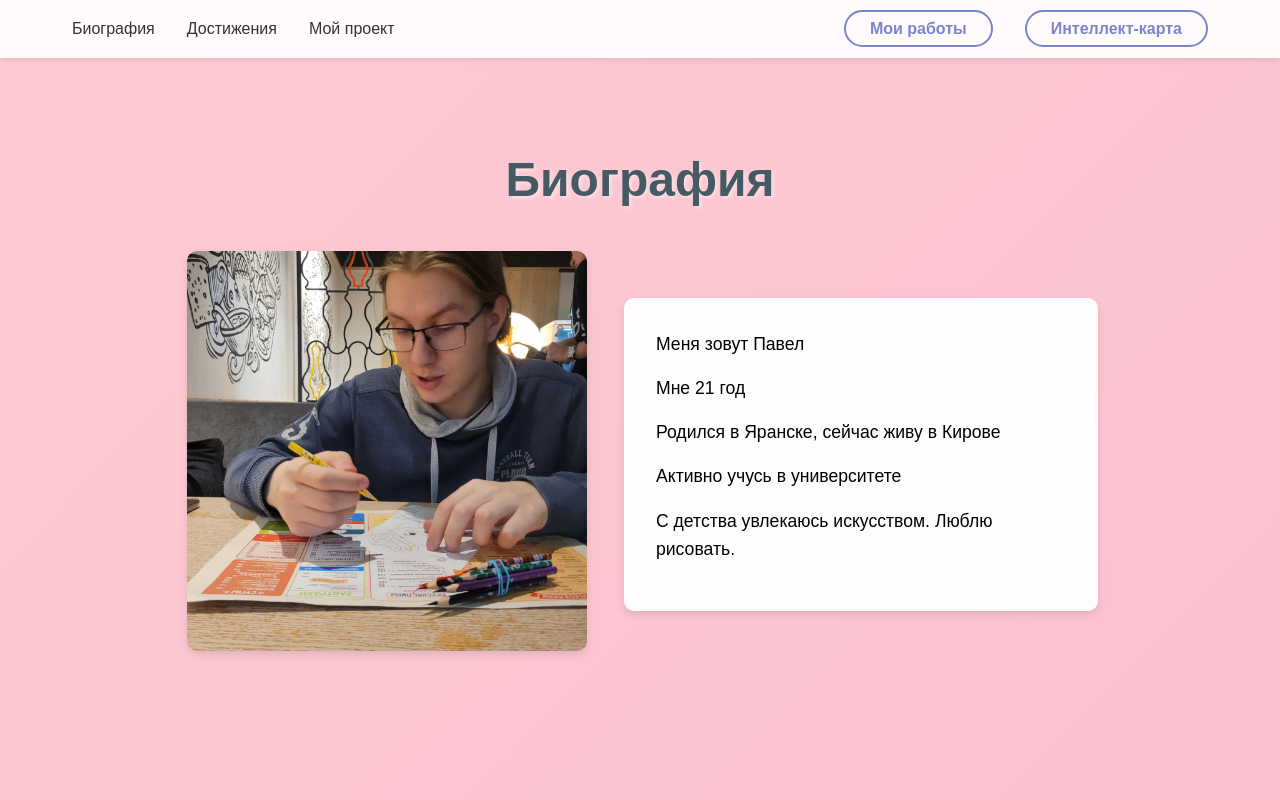
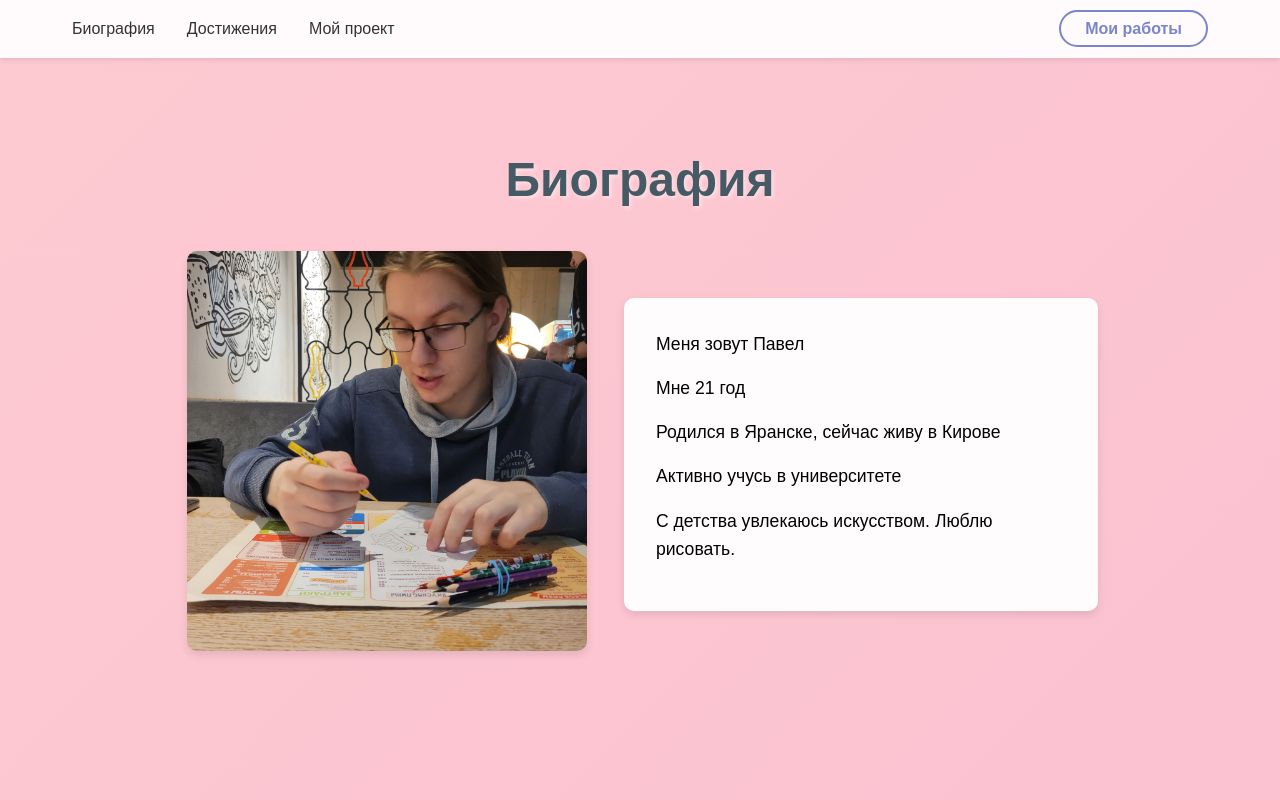
Before and after one commit to Tegor20102/portfolio, a plain HTML site: page index.html in a window 1280 px wide. Shown: the top 800 px of the page. Drawn offline with Linux system fonts and the light colour scheme.

Commit message:
- карта

```diff
--- a/index.html
+++ b/index.html
@@ -16,7 +16,6 @@
             </ul>
             <ul class="nav-right">
                 <li><a href="work.html" class="works-link">Мои работы</a></li>
-                <li><a href="mindmap.html" class="works-link">Интеллект-карта</a></li>
             </ul>
         </nav>
     </header>
```
